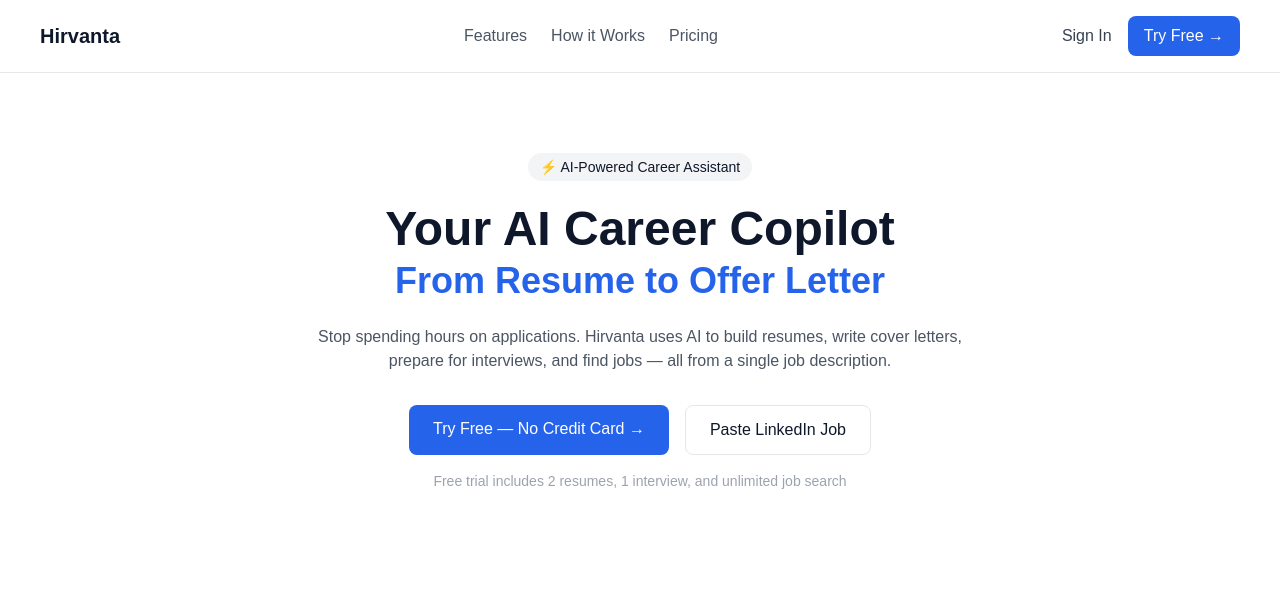
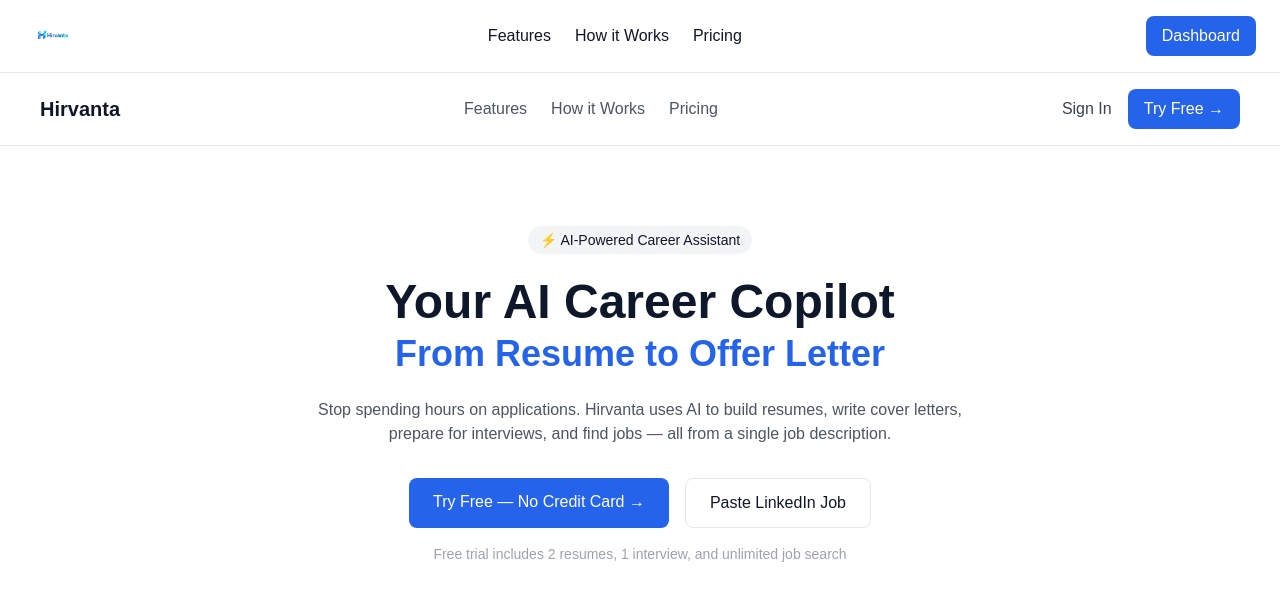
Before and after one commit to jewma1/Hirvanta, a Next.js app in the folder frontend/: page / in a window 1280 px wide. Shown: the top 600 px of the page. Built offline with nearby package versions, Linux system fonts and the light colour scheme.

Commit message:
Update layout.tsx

```diff
--- a/frontend/app/layout.tsx
+++ b/frontend/app/layout.tsx
@@ -1,22 +1,40 @@
-import "./globals.css";
-import type { Metadata } from "next";
-import DashboardShell from "../components/dashboard-shell";
-
-export const metadata: Metadata = {
-  title: "Hirvanta",
-  description: "AI Career Platform"
-};
+import './globals.css'
+import Link from 'next/link'
 
 export default function RootLayout({
-  children
+  children,
 }: {
-  children: React.ReactNode;
+  children: React.ReactNode
 }) {
   return (
     <html lang="en">
-      <body>
-        <DashboardShell>{children}</DashboardShell>
+      <body className="bg-[#f5f7fc]">
+        <header className="w-full border-b bg-white">
+          <div className="max-w-7xl mx-auto px-6 py-4 flex items-center justify-between">
+
+            {/* LOGO HERE */}
+            <Link href="/">
+              <img
+                src="/hirvanta-logo.png"
+                alt="Hirvanta"
+                className="h-10 w-auto"
+              />
+            </Link>
+
+            <div className="flex gap-6">
+              <a href="#">Features</a>
+              <a href="#">How it Works</a>
+              <a href="#">Pricing</a>
+            </div>
+
+            <a href="/dashboard" className="bg-blue-600 text-white px-4 py-2 rounded-lg">
+              Dashboard
+            </a>
+          </div>
+        </header>
+
+        {children}
       </body>
     </html>
-  );
+  )
 }
```
